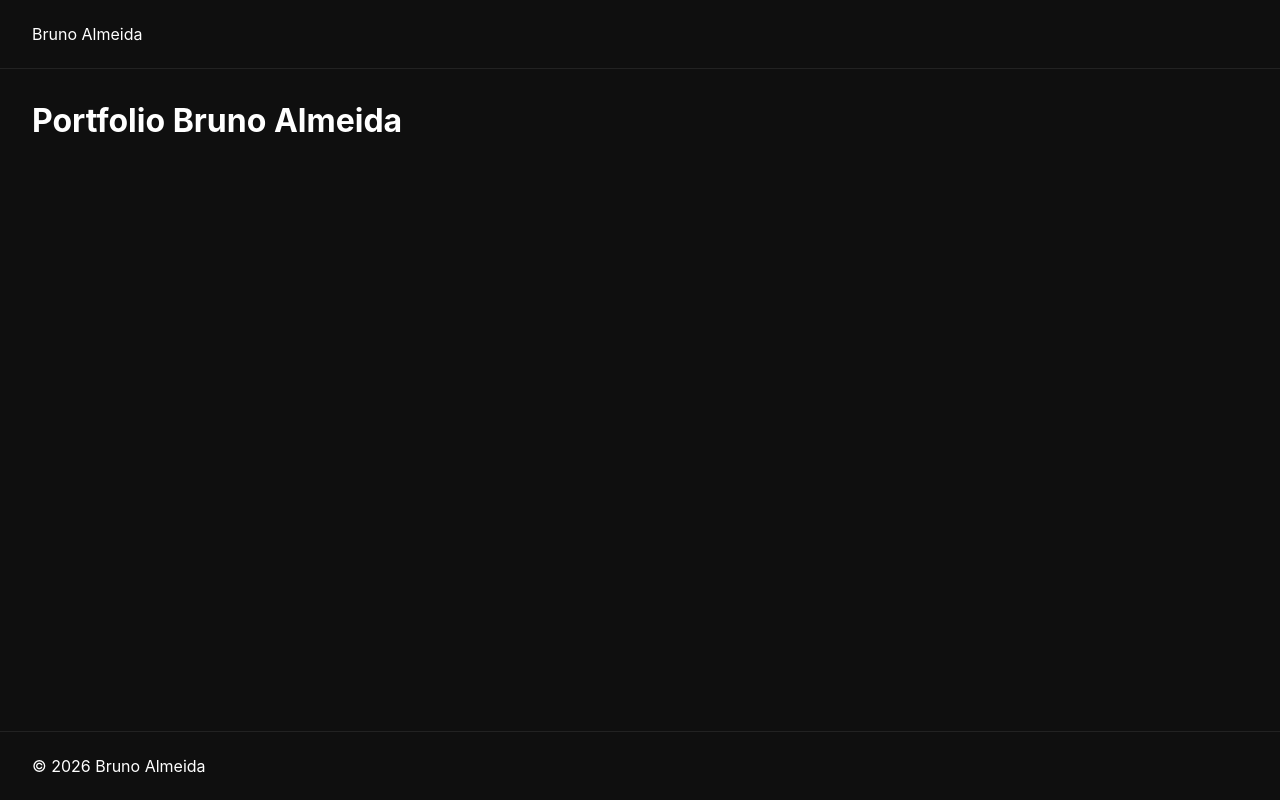
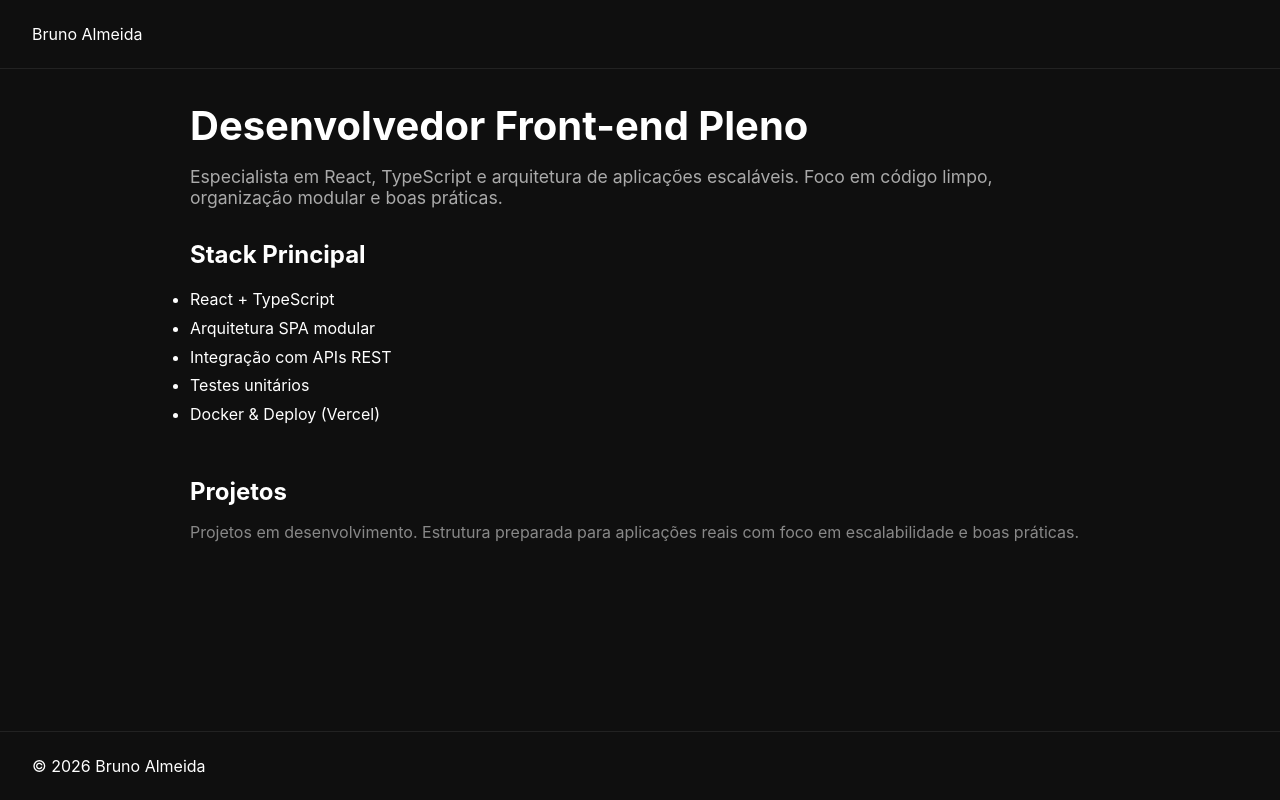
Before and after one commit to brunosilvade/Portfolio, a React (Vite) app: page / in a window 1280 px wide. Built offline with nearby package versions, Linux system fonts and the light colour scheme.

Commit message:
feat: create home structure

```diff
--- a/src/pages/Home.tsx
+++ b/src/pages/Home.tsx
@@ -1,3 +1,33 @@
 export const Home = () => {
-  return <h1>Portfolio Bruno Almeida</h1>;
+  return (
+    <section style={{ maxWidth: "900px", margin: "0 auto" }}>
+      <h1 style={{ fontSize: "2.5rem", marginBottom: "1rem" }}>
+        Desenvolvedor Front-end Pleno
+      </h1>
+
+      <p style={{ fontSize: "1.1rem", color: "#aaa", marginBottom: "2rem" }}>
+        Especialista em React, TypeScript e arquitetura de aplicações escaláveis.
+        Foco em código limpo, organização modular e boas práticas.
+      </p>
+
+      <div style={{ marginBottom: "3rem" }}>
+        <h2 style={{ marginBottom: "1rem" }}>Stack Principal</h2>
+        <ul style={{ lineHeight: "1.8" }}>
+          <li>React + TypeScript</li>
+          <li>Arquitetura SPA modular</li>
+          <li>Integração com APIs REST</li>
+          <li>Testes unitários</li>
+          <li>Docker & Deploy (Vercel)</li>
+        </ul>
+      </div>
+
+      <div>
+        <h2 style={{ marginBottom: "1rem" }}>Projetos</h2>
+        <p style={{ color: "#888" }}>
+          Projetos em desenvolvimento. Estrutura preparada para aplicações reais
+          com foco em escalabilidade e boas práticas.
+        </p>
+      </div>
+    </section>
+  );
 };
```
